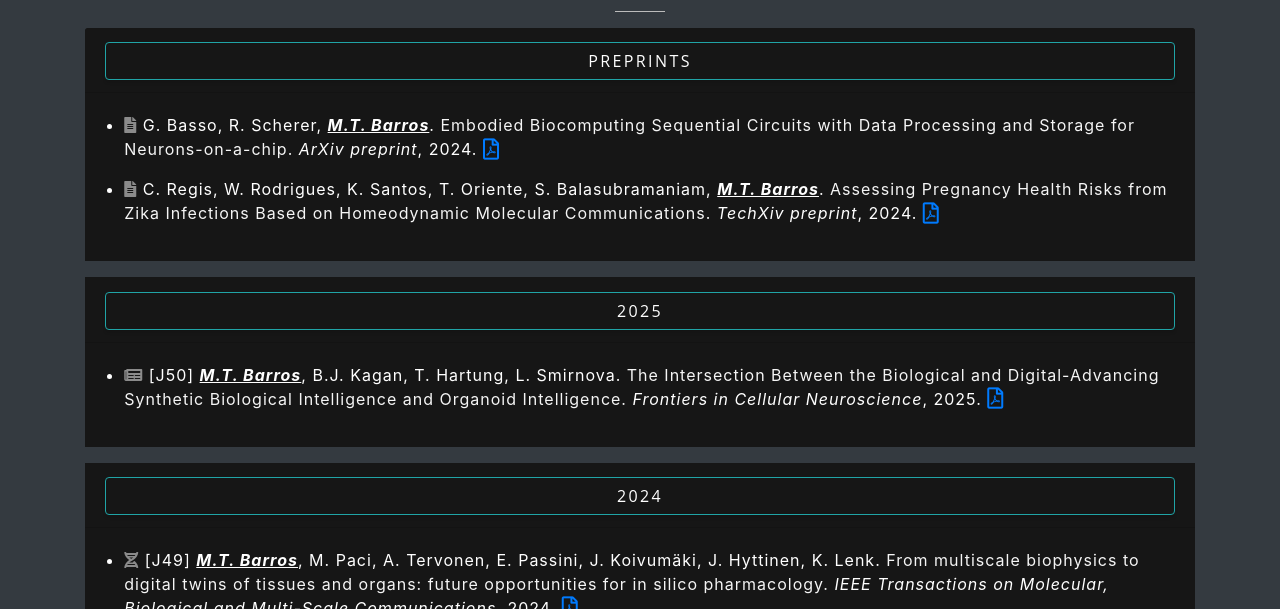
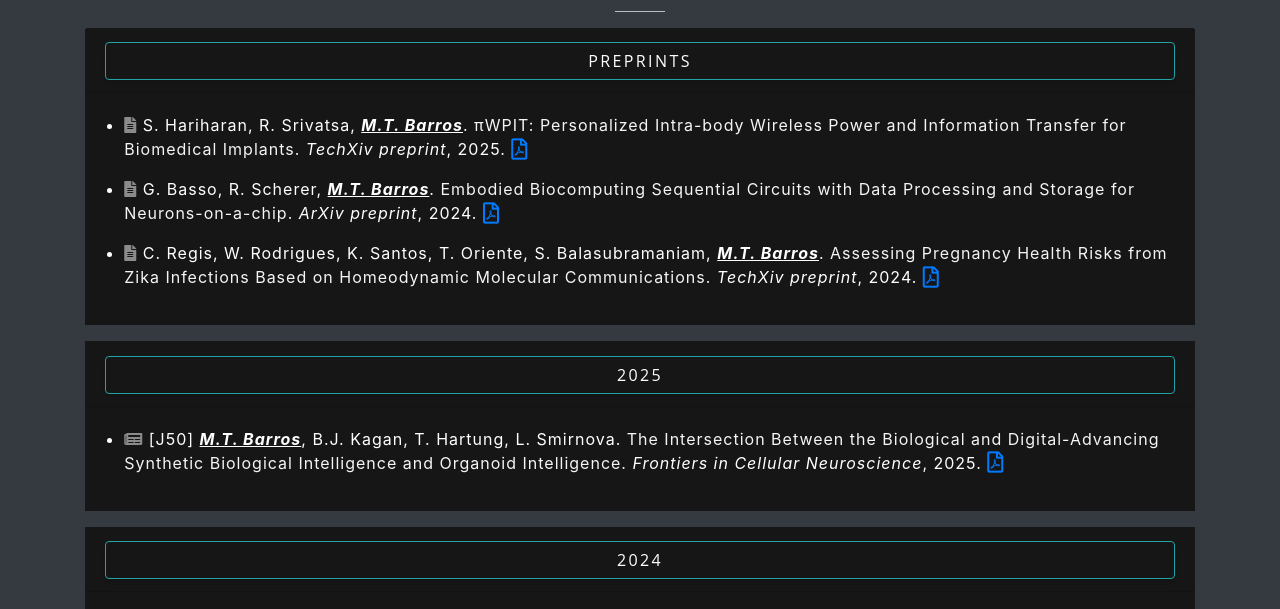
Before and after one commit to michaelbarros/michaelbarros.github.io, a website with bundled scripts: page pub.html in a window 1280 px wide. Shown: the part 170-779 px from the top of the page. Built offline with nearby package versions, Linux system fonts and the light colour scheme.

Commit message:
Update pub.html

```diff
--- a/pub.html
+++ b/pub.html
@@ -118,6 +118,13 @@
 		<div id="collapsePreprints" class="collapse show" aria-labelledby="preprints" data-parent="#publicationsAccordion">
 			<div class="card-body bg-black text-white">
 				<ul>
+					<li><i class="fas fa-file-alt text-white-50 me-1"></i> S. Hariharan, R. Srivatsa, <strong><em><span
+									style="text-decoration: underline;">M.T.
+									Barros</span></em></strong>.
+						<span style="color: whitesmoke">πWPIT: Personalized Intra-body Wireless Power and Information Transfer for Biomedical Implants.</span>
+						<em>TechXiv preprint</em>, 2025.
+						<a href="https://www.techrxiv.org/doi/full/10.36227/techrxiv.175303859.90155352"><i class="far fa-file-pdf fa-lg"></i></a>
+					</li>
 					<li><i class="fas fa-file-alt text-white-50 me-1"></i> G. Basso, R. Scherer, <strong><em><span style="text-decoration: underline;">M.T.
 									Barros</span></em></strong>.
 						<span style="color: whitesmoke">Embodied Biocomputing Sequential Circuits with Data Processing and
```
